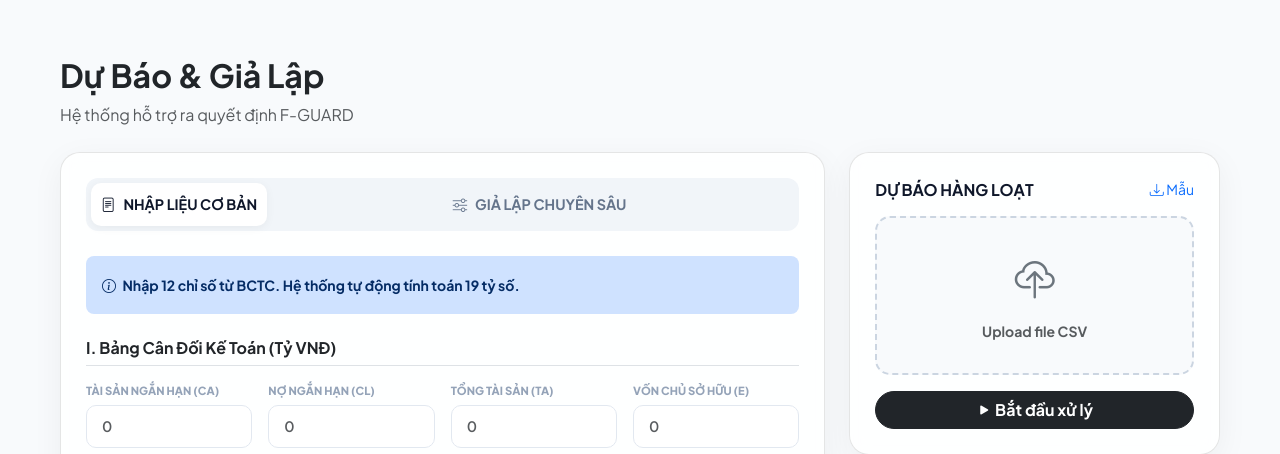
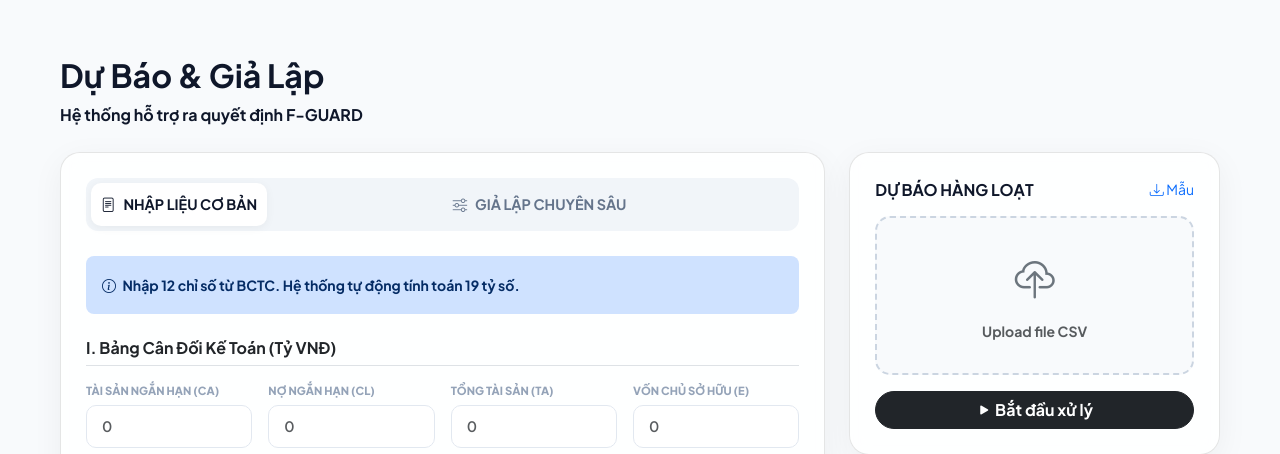
Before and after one commit to duckquan/KLTN, a Flask app: template templates/predictor.html in a window 1280 px wide. Shown: the part 76-530 px from the top of the page. Run offline with Flask 3, Linux system fonts and the light colour scheme; the template is opened without the code that fills it, so the values that code supplies are empty.

Commit message:
update interface

```diff
--- a/templates/base.html
+++ b/templates/base.html
@@ -174,7 +174,7 @@
 
                     {% if session.get('user_id') %}
                         <div class="d-none d-lg-block text-end me-2">
-                            <div class="small fw-bold text-muted" style="font-size: 0.7rem;">WELCOME BACK</div>
+                            <div class="fw-bold" style="font-size: 0.7rem;">WELCOME BACK</div>
                             <div class="fw-bold" style="line-height: 1;">{{ session.get('username') }}</div>
                         </div>
                         <a href="{{ url_for('logout') }}" class="btn-auth" style="background: #dc2626 !important; color: white !important;">
--- a/templates/dashboard.html
+++ b/templates/dashboard.html
@@ -185,7 +185,7 @@
         <div class="d-flex justify-content-between align-items-center mb-4">
             <div>
                 <h4 class="fw-800 m-0">Biểu đồ Xu hướng Sentiment</h4>
-                <p class="text-muted small m-0">Dữ liệu biến động tâm lý (2010 - 2022)</p>
+                <p class="small m-0">Dữ liệu biến động tâm lý (2010 - 2022)</p>
             </div>
         </div>
         <div style="height: 380px;">
--- a/templates/predictor.html
+++ b/templates/predictor.html
@@ -108,7 +108,7 @@
         border: none;
         transition: 0.3s;
     }
-    .btn-main:hover { background: #334155; transform: translateY(-2px); }
+    .btn-main:hover { background: #334155; color: white; transform: translateY(-2px); }
 
     /* Scrollbar cho bảng */
     .table-container { max-height: 300px; overflow-y: auto; }
@@ -116,8 +116,8 @@
 
 <div class="container-fluid py-4">
     <div class="mb-4">
-        <h2 class="fw-bold text-dark">Dự Báo & Giả Lập</h2>
-        <p class="text-muted">Hệ thống hỗ trợ ra quyết định F-GUARD</p>
+        <h2 class="fw-bold">Dự Báo & Giả Lập</h2>
+        <p class="fw-bold">Hệ thống hỗ trợ ra quyết định F-GUARD</p>
     </div>
 
     <div class="row g-4">
```
